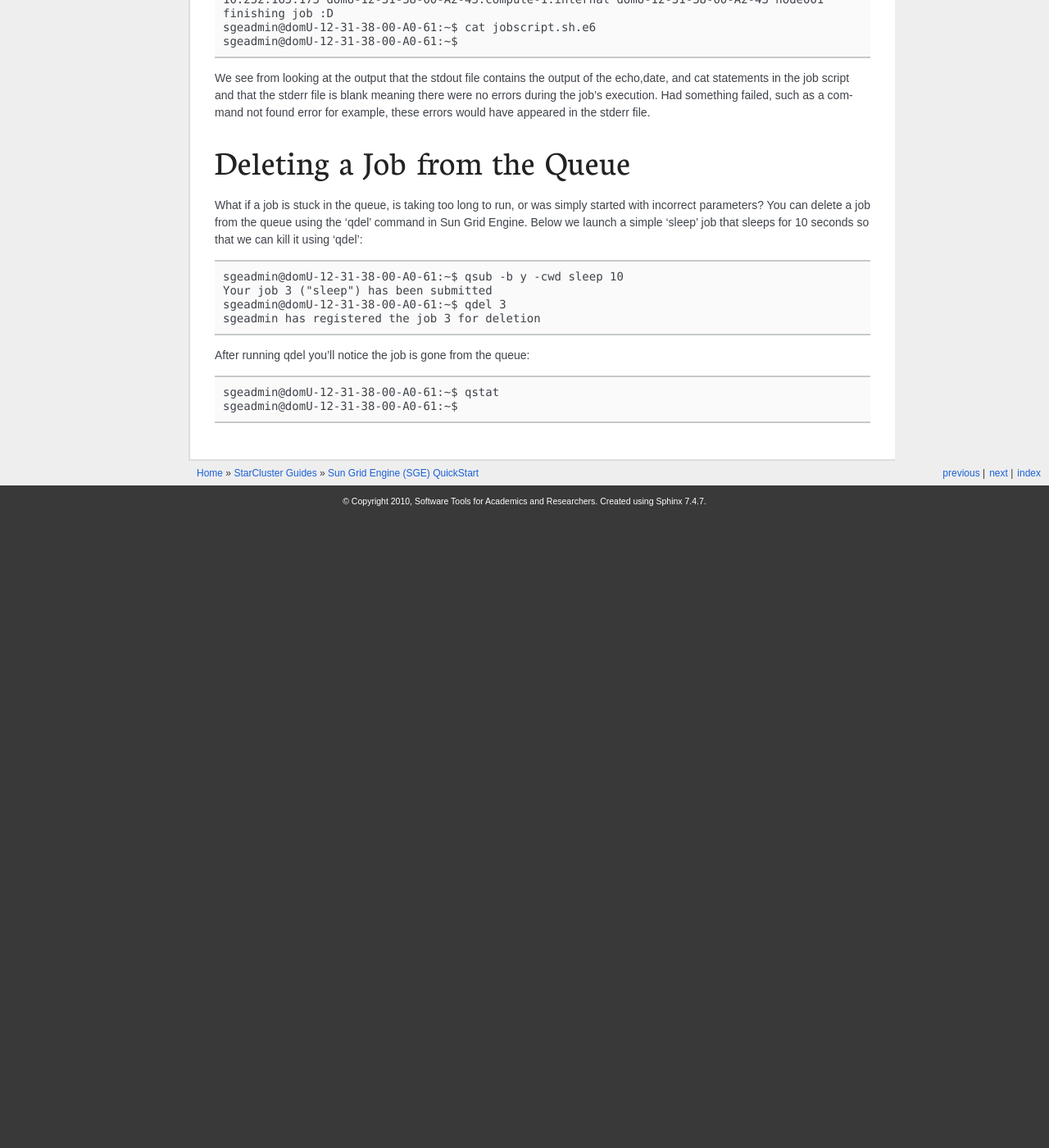
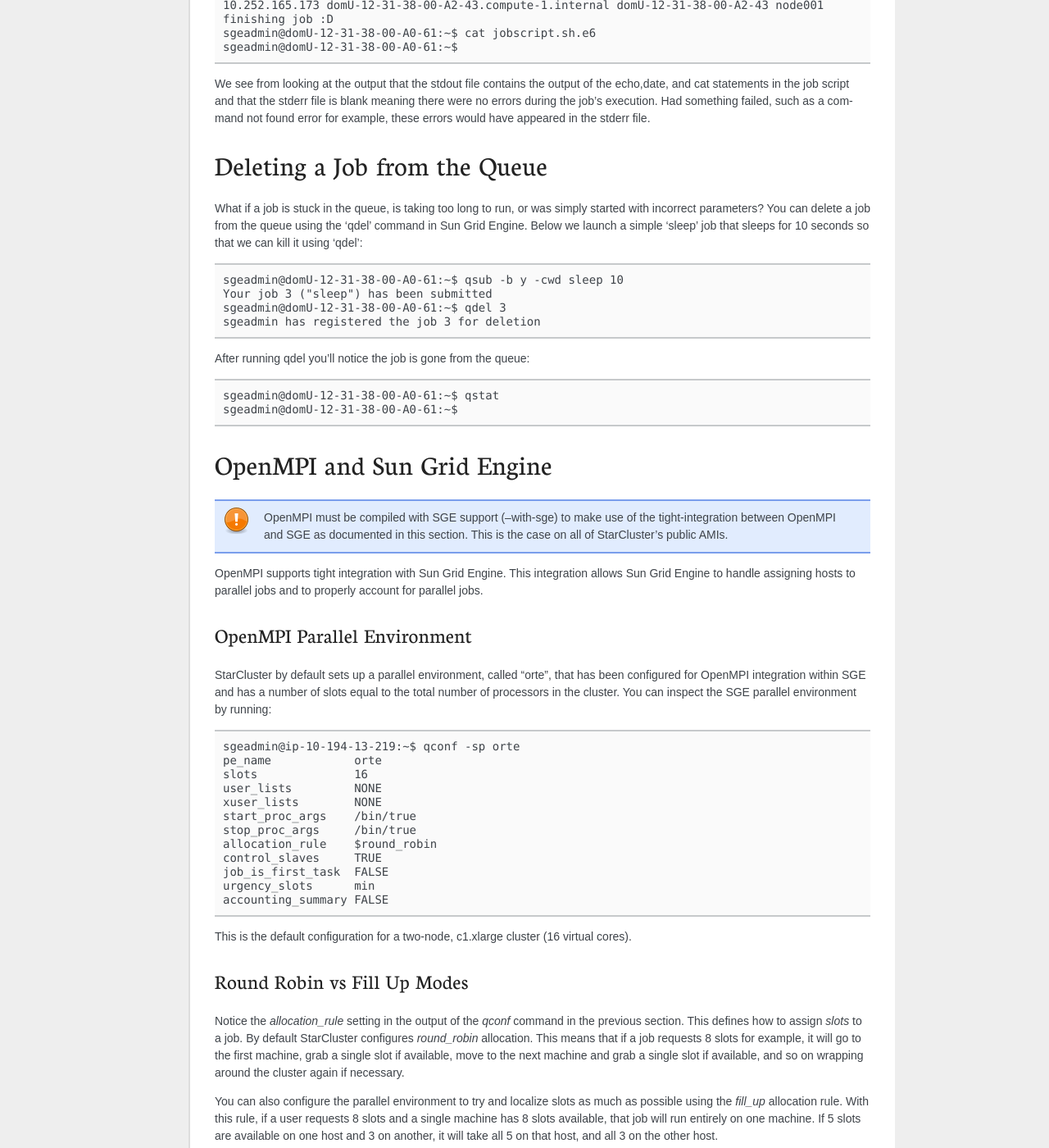
Before and after one commit to jtriley/StarCluster, a Sphinx documentation site: the page built from docs/sphinx/guides/sge.rst, in a window 1280 px wide and 1400 px high, scrolled down 3274 px. Shown: the whole window at 82% size. Built offline with Sphinx 7.4.7, drawn with Linux system fonts in a browser that asks for light colours; formulas are drawn with MathJax 3; before the commit the page ends 3904 px from its top, so only the background shows below that; some of the changed text lies outside the part shown.

Commit message:
sge: add parallel environment guide and update doc

```diff
--- a/docs/sphinx/guides/sge.rst
+++ b/docs/sphinx/guides/sge.rst
@@ -1,30 +1,31 @@
 Sun Grid Engine (SGE) QuickStart
---------------------------------
+================================
+StarCluster has support for the Sun Grid Engine (SGE) queuing system
 Submit a Simple Job through Sun Grid Engine Submit a job that runs hostname on
-a single node to Sun Grid Engine
+a single node to Sun Grid Engine:
 
 .. code-block:: none
 
         sgeadmin@domU-12-31-38-00-A0-61:~$ qsub -V -b y -cwd hostname
         Your job 1 ("hostname") has been submitted
 
-The -V option to qsub states that the job should have the same environment
-variables as the shell executing qsub (recommended)
+The **-V** option to qsub states that the job should have the same environment
+variables as the shell executing qsub (*recommended*)
 
-The -b option to qsub states that the command being executed could be a single
-binary executable or a bash script. In this case the command 'hostname' is a
+The **-b** option to qsub states that the command being executed could be a single
+binary executable or a bash script. In this case the command *hostname* is a
 single binary.
 
-The -cwd option to qsub tells Sun Grid Engine that the job should be executed
+The **-cwd** option to qsub tells Sun Grid Engine that the job should be executed
 in the same directory that qsub was called.
 
-The last argument to qsub is the command to be executed (in this case 'hostname')
+The last argument to qsub is the command to be executed (in this case *hostname*)
 
 Monitoring Jobs in the Queue
 ----------------------------
 
 Now that our job has been submitted, let's take a look at the job's status in
-the queue using the command 'qstat':
+the queue using the command *qstat*:
 
 .. code-block:: none
 
@@ -34,9 +35,9 @@
         1 0.00000 hostname sgeadmin qw 09/09/2009 14:58:00 1
         sgeadmin@domU-12-31-38-00-A0-61:~$
 
-From this output, we can see that the job is in the *qw* state which stands for
-'queued and waiting'. After a few seconds, the job will transition into a *r*,
-or 'running', state.
+From this output, we can see that the job is in the **qw** state which stands for
+*queued and waiting*. After a few seconds, the job will transition into a **r**,
+or *running*, state.
 
 .. code-block:: none
 
@@ -76,10 +77,10 @@
         sgeadmin@domU-12-31-38-00-A0-61:~$ cat hostname.e1
         sgeadmin@domU-12-31-38-00-A0-61:~$
 
-Notice that Sun Grid Engine automatically named the job 'hostname' and created
-two output files: hostname.e1 and hostname.o1. The 'e' stands for stderr and
-the 'o' for stdout. The 1 at the end of the files' extension is the job
-number. So if the job had been named 'my_new_job' and was job #23 submitted,
+Notice that Sun Grid Engine automatically named the job *hostname* and created
+two output files: hostname.e1 and hostname.o1. The **e** stands for stderr and
+the **o** for stdout. The **1** at the end of the files' extension is the job
+number. So if the job had been named *my_new_job* and was job #23 submitted,
 the output files would look like:
 
 .. code-block:: none
@@ -228,3 +229,157 @@
 
         sgeadmin@domU-12-31-38-00-A0-61:~$ qstat
         sgeadmin@domU-12-31-38-00-A0-61:~$
+
+OpenMPI and Sun Grid Engine
+---------------------------
+.. note::
+        OpenMPI must be compiled with SGE support (--with-sge) to make use of
+        the tight-integration between OpenMPI and SGE as documented in this
+        section. This is the case on all of StarCluster's public AMIs.
+
+OpenMPI supports tight integration with Sun Grid Engine. This integration
+allows Sun Grid Engine to handle assigning hosts to parallel jobs and to
+properly account for parallel jobs.
+
+OpenMPI Parallel Environment
+^^^^^^^^^^^^^^^^^^^^^^^^^^^^
+StarCluster by default sets up a parallel environment, called "orte",
+that has been configured for OpenMPI integration within SGE and has a
+number of slots equal to the total number of processors in the cluster.
+You can inspect the SGE parallel environment by running:
+
+.. code-block:: none
+
+        sgeadmin@ip-10-194-13-219:~$ qconf -sp orte
+        pe_name            orte
+        slots              16
+        user_lists         NONE
+        xuser_lists        NONE
+        start_proc_args    /bin/true
+        stop_proc_args     /bin/true
+        allocation_rule    $round_robin
+        control_slaves     TRUE
+        job_is_first_task  FALSE
+        urgency_slots      min
+        accounting_summary FALSE
+
+This is the default configuration for a two-node, c1.xlarge cluster (16
+virtual cores).
+
+
+Round Robin vs Fill Up Modes
+^^^^^^^^^^^^^^^^^^^^^^^^^^^^
+Notice the *allocation_rule* setting in the output of the *qconf* command in
+the previous section. This defines how to assign *slots* to a job. By default
+StarCluster configures *round_robin* allocation.  This means that if a job
+requests 8 slots for example, it will go to the first machine, grab a single
+slot if available, move to the next machine and grab a single slot if
+available, and so on wrapping around the cluster again if necessary.
+
+You can also configure the parallel environment to try and localize
+slots as much as possible using the *fill_up* allocation rule. With this
+rule, if a user requests 8 slots and a single machine has 8 slots
+available, that job will run entirely on one machine. If 5 slots are
+available on one host and 3 on another, it will take all 5 on that host,
+and all 3 on the other host.
+
+You can switch between *round_robin* and *fill_up* modes by using the
+following command:
+
+.. code-block:: none
+
+        $ qconf -mp orte
+
+This will open up vi (or any editor defined in *EDITOR* env variable) and let
+you edit the parallel environment settings. To change from *round_robin* to
+*fill_up* in the above example, change the *allocation_rule* line from:
+
+.. code-block:: none
+
+        allocation_rule    $round_robin
+
+to
+
+.. code-block:: none
+
+        allocation_rule    $fill_up
+
+After making the change and saving the file you can verify your settings using:
+
+.. code-block:: none
+
+        sgeadmin@ip-10-194-13-219:~$ qconf -sp orte
+        pe_name            orte
+        slots              16
+        user_lists         NONE
+        xuser_lists        NONE
+        start_proc_args    /bin/true
+        stop_proc_args     /bin/true
+        allocation_rule    $fill_up
+        control_slaves     TRUE
+        job_is_first_task  FALSE
+        urgency_slots      min
+        accounting_summary FALSE
+
+Submitting OpenMPI Jobs to Sun Grid Engine
+^^^^^^^^^^^^^^^^^^^^^^^^^^^^^^^^^^^^^^^^^^
+The general workflow for running MPI code is:
+
+1. Compile the code using mpicc, mpicxx, mpif77, mpif90, etc
+2. Copy the resulting executable to the same path on all nodes or to an
+   NFS-shared location on the master node
+.. note::
+        It is important that the path to the executable is *identical* on all
+        nodes for mpirun to correctly launch your parallel code. The easiest
+        approach is to copy the executable somewhere under /home on the master
+        node since /home is NFS-shared across all nodes in the cluster.
+3. Run the code on *X* machines using:
+
+.. code-block:: none
+
+        $ mpirun -np X -hostfile myhostfile ./mpi-executable arg1 arg2 [...]
+
+where the hostfile looks something like:
+
+.. code-block:: none
+
+        $ cat /path/to/hostfile
+        master  slots=2
+        node001 slots=2
+        node002 slots=2
+        node003 slots=2
+
+However, when using an SGE parallel environment with OpenMPI **you no longer
+have to specify the -np, -hostfile, -host, etc options to mpirun**. This is
+because SGE will *automatically* assign hosts and processors to be used by
+OpenMPI for your job. You also do not need to pass the --byslot and --bynode
+options to mpirun given that these mechanisms are now handled by the *fill_up*
+and *round_robin* modes specified in the SGE parallel environment.
+
+Instead of using the above formulation create a simple job script that contains
+a very simplified mpirun call:
+
+.. code-block:: none
+
+        $ cat myjobscript.sh
+        mpirun /path/to/mpi-executable arg1 arg2 [...]
+
+Then submit the job using the *qsub* command and the *orte* parallel
+environment automatically configured for you by StarCluster:
+
+.. code-block:: none
+
+        $ qsub -pe orte 24 ./myjobscript.sh
+
+The **-pe** option species which parallel environment to use and how many slots
+to request. The above example requests 24 slots (or processors) using the
+*orte* parallel environment. The parallel environment configuration takes care
+to distribute the MPI job amongst the SGE nodes and perform the slot assignment
+based on the *allocation_rule* defined in the parallel environment configuration.
+
+You can also do this without a job script like so:
+
+.. code-block:: none
+
+        $ cd /path/to/executable
+        $ qsub -b y -cwd -pe orte 24 mpirun ./mpi-executable arg1 arg2 [...]
```
